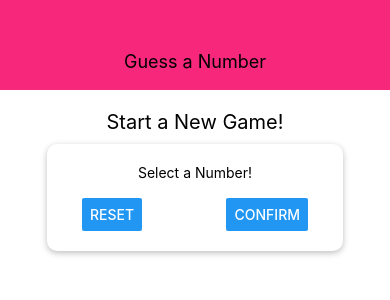
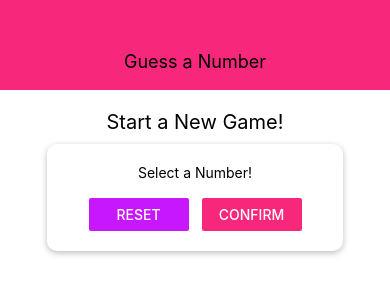
Before and after one commit to MichaelGoberling/learning-react-native, a React Native app in the folder rn-guess-a-number/: screen / in a window 390 px wide. Shown: the top 300 px of the page. Built offline with nearby package versions, Linux system fonts and the light colour scheme.

Commit message:
Guess a Number: Refactor card into separate comoonent and add global color constants

```diff
--- /dev/null
+++ b/rn-guess-a-number/components/Card.js
@@ -0,0 +1,26 @@
+import React from "react";
+import { View, StyleSheet } from "react-native";
+
+const Card = props => {
+  return (
+    <View style={{ ...styles.card, ...props.style }}>{props.children}</View>
+  );
+};
+
+const styles = StyleSheet.create({
+  card: {
+    shadowColor: "black",
+    shadowOffset: {
+      width: 0,
+      height: 2
+    },
+    shadowRadius: 6,
+    shadowOpacity: 0.26,
+    elevation: 8,
+    backgroundColor: "white",
+    padding: 20,
+    borderRadius: 10
+  }
+});
+
+export default Card;
--- a/rn-guess-a-number/components/Header.js
+++ b/rn-guess-a-number/components/Header.js
@@ -1,5 +1,7 @@
 import React from "react";
 import { View, Text, StyleSheet } from "react-native";
+
+import Colors from "../constants/colors";
 
 const Header = props => {
   return (
@@ -14,7 +16,7 @@
     width: "100%",
     height: 90,
     padding: 18,
-    backgroundColor: "#f7287b",
+    backgroundColor: Colors.primary,
     alignItems: "center",
     justifyContent: "flex-end"
   },
--- /dev/null
+++ b/rn-guess-a-number/constants/colors.js
@@ -0,0 +1,4 @@
+export default {
+  primary: "#f7287b",
+  accent: "#c717fc"
+};
--- a/rn-guess-a-number/screens/StartGameScreen.js
+++ b/rn-guess-a-number/screens/StartGameScreen.js
@@ -1,18 +1,25 @@
 import React from "react";
 import { View, Text, StyleSheet, TextInput, Button } from "react-native";
+
+import Card from "../components/Card";
+import Colors from "../constants/colors";
 
 const StartGameScreen = props => {
   return (
     <View style={styles.screen}>
       <Text style={styles.title}>Start a New Game!</Text>
-      <View style={styles.inputContainer}>
+      <Card style={styles.inputContainer}>
         <Text>Select a Number!</Text>
         <TextInput />
         <View style={styles.buttonContainer}>
-          <Button title="Reset" onPress={() => {}} />
-          <Button title="Confirm" onPress={() => {}} />
+          <View style={styles.button}>
+            <Button color={Colors.accent} title="Reset" onPress={() => {}} />
+          </View>
+          <View style={styles.button}>
+            <Button color={Colors.primary} title="Confirm" onPress={() => {}} />
+          </View>
         </View>
-      </View>
+      </Card>
     </View>
   );
 };
@@ -30,24 +37,16 @@
   inputContainer: {
     width: 300,
     maxWidth: "80%",
-    alignItems: "center",
-    shadowColor: "black",
-    shadowOffset: {
-      width: 0,
-      height: 2
-    },
-    shadowRadius: 6,
-    shadowOpacity: 0.26,
-    elevation: 8,
-    backgroundColor: "white",
-    padding: 20,
-    borderRadius: 10
+    alignItems: "center"
   },
   buttonContainer: {
     width: "100%",
     flexDirection: "row",
-    justifyContent: "space-between",
+    justifyContent: "space-around",
     paddingHorizontal: 15
+  },
+  button: {
+    width: 100
   }
 });
 
```
